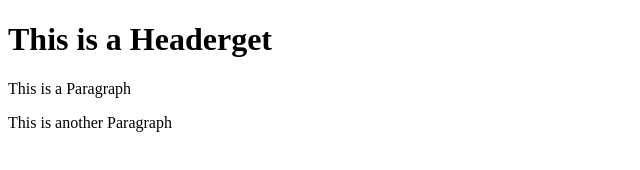
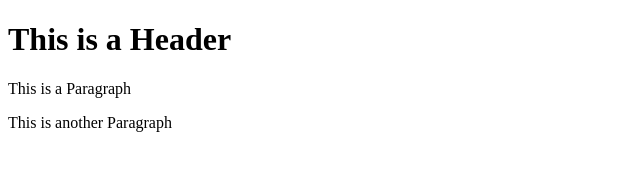
Before and after one commit to dcm4692/git-test, a website: page index.html in a window 1280 px wide. Shown: the full height of the page, 0-640 px from the left. Drawn offline with Linux system fonts and the light colour scheme.

```diff
--- a/index.html
+++ b/index.html
@@ -7,7 +7,7 @@
     <title>Document</title>
 </head>
 <body>
-    <h1> This is a Headerget</h1>
+    <h1> This is a Header</h1>
     <p>This is a Paragraph</p>
     <p>This is another Paragraph</p>
 
```
Also changed, not shown: package.json (added, +24 -0 lines), 2 other files.
